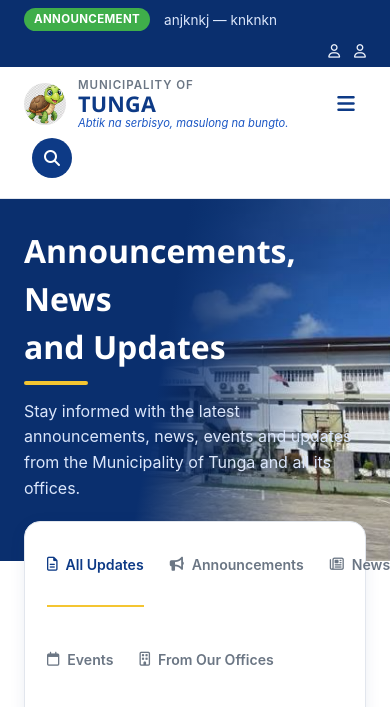
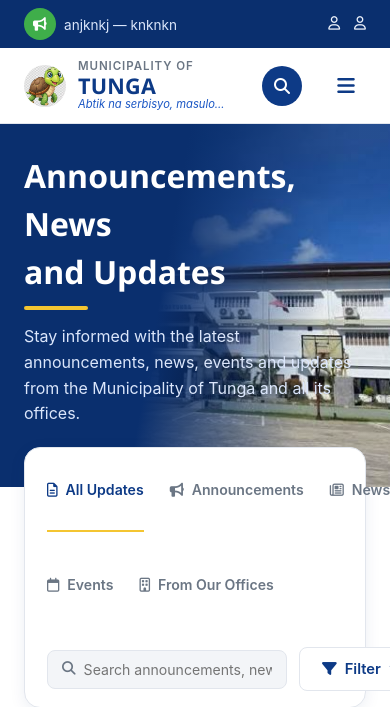
Before and after one commit to geraldmacabansag-cmd/tunga-portal, a Django app: page /announcement/ in a window 390 px wide; the page is wider, and only the part inside the window is pictured. Shown: the top 707 px of that part. Run offline with Django 5.2, Linux system fonts and the light colour scheme; data comes from the database, SQL or seed files in the repository; both versions use the stored data as it was after the commit.

Commit message:
updated home announcement & navbar

```diff
--- a/static/css/base.css
+++ b/static/css/base.css
@@ -106,6 +106,11 @@ button {
   padding: 3px 10px;
   border-radius: 20px;
   white-space: nowrap;
+  flex-shrink: 0;
+}
+
+.top-bar__tag-icon {
+  display: none;
 }
 
 .top-bar__msg-wrap {
@@ -833,34 +838,55 @@ button {
 
 @media (max-width: 900px) {
   .site-header .container {
-    flex-wrap: wrap;
-    row-gap: 8px;
+    flex-wrap: nowrap;
+    position: relative;
   }
 
   .brand {
     flex: 1 1 auto;
+    min-width: 0;
+    overflow: hidden;
+  }
+
+  .brand__text {
+    min-width: 0;
+    overflow: hidden;
+  }
+
+  .brand__label,
+  .brand__name,
+  .brand__tagline {
+    white-space: nowrap;
+    overflow: hidden;
+    text-overflow: ellipsis;
+  }
+
+  .nav-search-wrap {
+    flex-shrink: 0;
   }
 
   .nav-toggle {
     display: flex;
-    order: 2;
-  }
-
-  .nav-search-wrap {
-    order: 3;
+    flex-shrink: 0;
   }
 
   .main-nav {
-    order: 4;
-    flex: 1 1 100%;
-    width: 100%;
+    position: absolute;
+    top: 100%;
+    left: 0;
+    right: 0;
+    background: #fff;
     flex-direction: column;
     align-items: stretch;
     justify-content: flex-start;
     gap: 0;
     max-height: 0;
     overflow: hidden;
+    border-bottom-left-radius: 10px;
+    border-bottom-right-radius: 10px;
+    box-shadow: 0 12px 20px rgba(10, 47, 110, 0.12);
     transition: max-height 0.25s ease;
+    z-index: 99;
   }
 
   .main-nav.open {
@@ -868,21 +894,19 @@ button {
     overflow-y: auto;
     padding: 6px 0 14px;
     border-top: 1px solid var(--border-light);
-    margin-top: 4px;
   }
 
   .main-nav a {
     width: 100%;
-    padding: 12px 4px;
+    padding: 12px 16px;
     border-bottom: 1px solid var(--border-light);
-    border-bottom-width: 1px;
     justify-content: space-between;
   }
 
   .main-nav a.active {
     border-bottom-color: var(--border-light);
     border-left: 3px solid var(--gold);
-    padding-left: 10px;
+    padding-left: 13px;
   }
 
   .footer-main {
@@ -899,6 +923,28 @@ button {
 }
 
 @media (max-width: 600px) {
+  .top-bar .container {
+    flex-wrap: nowrap;
+    gap: 8px;
+  }
+
+  .top-bar__tag-icon {
+    display: inline;
+  }
+
+  .top-bar__tag-text {
+    display: none;
+  }
+
+  .top-bar__tag {
+    padding: 6px 9px;
+    font-size: 0.85rem;
+  }
+
+  .top-bar__msg-wrap {
+    min-width: 0;
+  }
+
   .top-bar__links span {
     display: none;
   }
--- a/templates/base.html
+++ b/templates/base.html
@@ -26,7 +26,7 @@
 
   <header class="top-bar">
   <div class="container">
-    <span class="top-bar__tag">Announcement</span>
+    <span class="top-bar__tag"><i class="fa-solid fa-bullhorn top-bar__tag-icon"></i><span class="top-bar__tag-text">Announcement</span></span>
     <span class="top-bar__msg-wrap">
       {% for a in ticker_announcements %}
         <span class="top-bar__msg{% if forloop.first %} top-bar__msg--active{% endif %}">{{ a.title }} — {{ a.subtitle|default:a.content|truncatewords:20 }}</span>
```
Also changed, not shown: admin_dashboard/views.py (+80 -1 lines), templates/admin_dashboard/super-admin-dashboard.html (+24 -36 lines), db.sqlite3.
